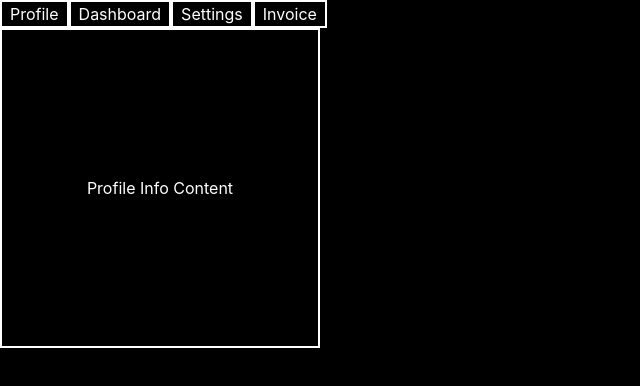
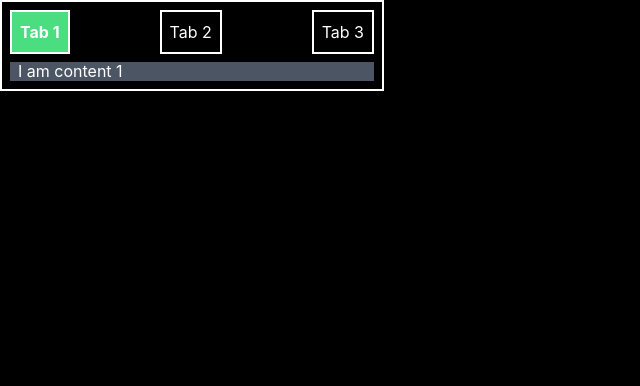
Before and after one commit to Hansraj-singh-tomar/React-Setup-for-Practice, a React (Vite) app in the folder React-Practice/: page / in a window 1280 px wide. Shown: the top 386 px of the page, without its empty margins (0-640 px from the left). Built offline with nearby package versions, Linux system fonts and the light colour scheme.

Commit message:
react design pattern added

```diff
--- a/React-Practice/src/App.jsx
+++ b/React-Practice/src/App.jsx
@@ -44,7 +44,8 @@ import React from 'react';
 // import ReactToast from './components/FrontendWithAman/ReactToast/ReactToast';
 // import BoxContainer from './components/FrontendWithAman/Create C-Shape With Box/BoxContainer';
 // import SnakeGame from './components/FrontendWithAman/Snake Game/SnakeGame';
-import ReactTab from './components/FrontendWithAman/React Tab/ReactTab';
+// import ReactTab from './components/FrontendWithAman/React Tab/ReactTab';
+import Parent from './components/React Patterns/CompoundPattern/Parent';
 
 const App = () => {
     return (
@@ -114,7 +115,9 @@ const App = () => {
 
             {/* <SnakeGame /> */}
 
-            <ReactTab />
+            {/* <ReactTab /> */}
+
+            <Parent />
 
             {/* <Practice /> */}
         </div>
--- /dev/null
+++ b/React-Practice/src/components/React Patterns/CompoundPattern/Parent.jsx
@@ -0,0 +1,35 @@
+import { useState } from "react";
+import Tab from "./Tab"
+
+const Parent = () => {
+    const [currentTabIndex, setCurrentTabIndex] = useState(1);
+
+    const handleChange = (newIndex) => {
+        setCurrentTabIndex(newIndex);
+    }
+
+    return (
+        <div>
+            <Tab currentTab={currentTabIndex} onChange={handleChange}>
+                <Tab.HeadContainer>
+                    <Tab.Item label="Tab 1" index={1} />
+                    <Tab.Item label="Tab 2" index={2} />
+                    <Tab.Item label="Tab 3" index={3} />
+                </Tab.HeadContainer>
+                <Tab.ContentContainer>
+                    <Tab.ContentItem index={1}>
+                        <h1>I am content 1</h1>
+                    </Tab.ContentItem>
+                    <Tab.ContentItem index={2}>
+                        <h1>I am content 2</h1>
+                    </Tab.ContentItem>
+                    <Tab.ContentItem index={3}>
+                        <h1>I am content 3</h1>
+                    </Tab.ContentItem>
+                </Tab.ContentContainer>
+            </Tab>
+        </div>
+    )
+}
+
+export default Parent;
--- /dev/null
+++ b/React-Practice/src/components/React Patterns/CompoundPattern/Tab.jsx
@@ -0,0 +1,54 @@
+import { createContext, useContext } from "react";
+
+const TabContext = createContext();
+
+const Tab = ({ currentTab, onChange, children }) => {
+    return (
+        <TabContext.Provider value={{ currentTab, onChange }}>
+            <div className="w-[30%] p-2 border-2 border-white">
+                {children}
+            </div>
+        </TabContext.Provider>
+    )
+}
+
+export default Tab;
+
+Tab.HeadContainer = ({ children }) => {
+    return <div className="flex justify-between">{children}</div>
+}
+
+Tab.Item = ({ label, index }) => {
+    const { currentTab, onChange } = useContext(TabContext) || {};
+
+    const handleClick = () => {
+        onChange(index);
+    };
+
+    const isActive = currentTab === index;
+
+    return (
+        <div
+            onClick={handleClick}
+            role="tab"
+            aria-selected={isActive}
+            className={`cursor-pointer border-2 border-white p-2
+                        ${isActive ? 'bg-green-400 font-bold' : 'bg-black'}
+                        hover:bg-green-400`}
+        >
+            {label}
+        </div>
+    );
+}
+
+Tab.ContentContainer = ({ children }) => {
+    return <div>{children}</div>
+}
+
+Tab.ContentItem = ({ index, children }) => {
+    const { currentTab } = useContext(TabContext) || {};
+    if (currentTab !== index) {
+        return null;
+    }
+    return <div className="bg-gray-600 mt-2 px-2">{children}</div>
+}
--- /dev/null
+++ b/React-Practice/src/components/React Patterns/Render Prop Pattern/DataFetchingExp.jsx
@@ -0,0 +1,40 @@
+import { useEffect, useState } from "react"
+
+const FetchData = ({ url, render }) => {
+    const [data, setData] = useState(null);
+    const [loading, setLoading] = useState(true);
+
+    useEffect(() => {
+        fetch(url)
+            .then(res => res.json())
+            .then((result) => {
+                setData(result);
+                setLoading(false);
+            })
+    }, [url]);
+
+    if (loading) return <h1>Loading...</h1>;
+
+    return (<>
+        {render({ data })}
+    </>)
+}
+
+
+const Parent = () => {
+    return (
+        <FetchData
+            url="https://jsonplaceholder.typicode.com/posts"
+            render={({ data }) => {
+                return (
+                    <div>
+                        <h1>Post Title: {data[0].title}</h1>
+                        <p>Post Body: {data[0].body}</p>
+                    </div>
+                )
+            }}
+        />
+    )
+}
+
+export default Parent;
--- /dev/null
+++ b/React-Practice/src/components/React Patterns/Render Prop Pattern/FormHandling.jsx
@@ -0,0 +1,108 @@
+import { useState } from "react";
+
+const FormComponent = ({ render }) => {
+    const [value, setValue] = React.useState("");
+
+    const handleChange = (e) => setValue(e.target.value);
+
+    return (
+        <form>
+            {render(value, handleChange)}
+        </form>
+    );
+};
+
+const Parent = () => {
+    return (
+        <FormComponent
+            render={(value, handleChange) => (
+                <>
+                    <input type="text" value={value} onChange={handleChange} />
+                    <p>Typed value: {value}</p>
+                </>
+            )}
+        />
+    );
+};
+
+export default Parent;
+
+// --------------------------------------------------------------
+
+//! Another Example from the JsCafe
+
+const Input = (props) => {
+    const [value, setValue] = useState("");
+    const handleChange = (e) => {
+        setValue(e.target.value);
+    }
+    return (
+        <div>
+            <input value={value} onChange={handleChange} />
+            <br />
+            {props.renderTextBelow(value)}
+        </div>
+    )
+}
+
+const RenderProps = () => {
+    const showValue = (value) => <>The value is {value}</>
+    const multiplyByTen = (value) => <>The multiplied value is {value * 10}</>
+    return (
+        <div>
+            {/* <Input renderTextBelow={(value) => <>The value is { value }</>} /> */}
+            <Input renderTextBelow={showValue} />
+            <br />
+            <Input renderTextBelow={multiplyByTen} />
+        </div>
+    )
+}
+
+// export default RenderProps;
+
+//! --------------------------------------------------------------
+
+// Another from handling example By studyTonightWithAbhishek
+
+const Parent1 = () => {
+    return (
+        <>
+            <FormHandler
+                render={({ formData, error, handleChange, handleSubmit }) => {
+                    return (
+                        <form onSubmit={handleSubmit}>
+                            <input type="text" name="userName" placeholder="User Name" onChange={handleChange} />
+                            <input type="password" name="userName" placeholder="password" onChange={handleChange} />
+                            <button type="submit">Submit Form</button>
+                            <div>{error.msg && error.msg}</div>
+                        </form>
+                    )
+                }}
+            />
+        </>
+    )
+}
+
+const FormHandler = ({ render }) => {
+    const [formData, setFormData] = useState({});
+    const [error, setError] = useState(false);
+
+    const handleChange = (e) => {
+        const { name, value, type } = e.target;
+
+        if (value == "") {
+            setError({ msg: `${name} field is required`, type: type });
+        }
+    }
+
+    const handleSubmit = (e) => {
+        e.preventDefault();
+        let formData = new FormData(e.target);
+        let formDataObj = Object.fromEntries(formData);
+        setFormData(formDataObj);
+    }
+
+    return render({ formData, error, handleChange, handleSubmit });
+}
+
+// export default Parent1;
--- /dev/null
+++ b/React-Practice/src/components/React Patterns/Render Prop Pattern/MouseTrackerExp.jsx
@@ -0,0 +1,27 @@
+const MouseTracerCmp = ({ render }) => {
+    const [position, setPosition] = useState({ x: 0, y: 0 });
+
+    const handleMouseMove = (event) => {
+        setPosition({ x: event.clientX, y: event.clientY });
+    }
+
+    return (
+        <div style={{ height: '100vh' }} onMouseMove={handleMouseMove}>
+            {render(position)}
+        </div>
+    )
+}
+
+const Parent = () => {
+    return (
+        <MouseTracerCmp
+            render={({ x, y }) => {
+                return (
+                    <h1>Mouse Position: ({x}, {y})</h1>
+                )
+            }}
+        />
+    )
+}
+
+export default Parent
--- /dev/null
+++ b/React-Practice/src/components/React Patterns/Render Prop Pattern/SimpleExample.jsx
@@ -0,0 +1,25 @@
+//?The render prop pattern in React is a pattern where a component receives a function as a prop
+//?and uses it to dynamically render content.This function is called a "render prop" and allows for flexible composition of UI and behavior.
+
+
+//? Benefits -
+// 1. You can write clean and more flexible code.
+// 2. you can write reusable code.
+// 3. use function composition
+// 4. separation of concern
+// 5. Easier to test the code
+
+
+//Todo :- Here are some examples of using the render prop pattern:
+const RenderPropComponent = ({ render }) => {
+    return <div>{render()}</div>;
+}
+const Parent = () => {
+    return (
+        <RenderPropComponent
+            render={() => <h1>Hello World</h1>}
+        />
+    )
+}
+
+export default Parent;
--- /dev/null
+++ b/React-Practice/src/components/React Patterns/Render Prop Pattern/ThemeToggler.jsx
@@ -0,0 +1,28 @@
+const ThemeProvider = ({ render }) => {
+    const [darkMode, setDarkMode] = useState(false);
+
+    const toggleTheme = () => setDarkMode(!darkMode);
+
+    return render({ darkMode, toggleTheme });
+}
+
+const Parent = () => {
+    return (
+        <ThemeProvider
+            render={({ darkMode, toggleTheme }) => {
+                return (
+                    <div
+                        style={{
+                            backgroundColor: darkMode ? "black" : "white",
+                            color: darkMode ? "white" : "black",
+                            padding: "20px",
+                        }}
+                    >
+                        <h1>Mode: {darkMode ? 'Dark Mode' : 'Light Mode'}</h1>
+                        <button onClick={toggleTheme}>Toggle Theme</button>
+                    </div>
+                )
+            }}
+        />
+    )
+}
```
Also changed, not shown: React-Practice/src/components/React Patterns/CompoundPattern/About.txt (added), React-Practice/src/components/React Patterns/Container-Presentational Pattern/Project.jsx (renamed from React-Practice/src/components/Container-Presentational Pattern/Project.jsx), React-Practice/src/components/React Patterns/Container-Presentational Pattern/ProjectCard.jsx (renamed from React-Practice/src/components/Container-Presentational Pattern/ProjectCard.jsx), React-Practice/src/components/React Patterns/Container-Presentational Pattern/ProjectModal.jsx (renamed from React-Practice/src/components/Container-Presentational Pattern/ProjectModal.jsx).
